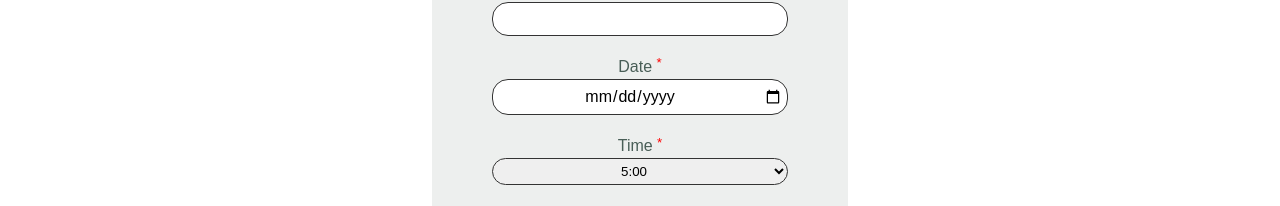
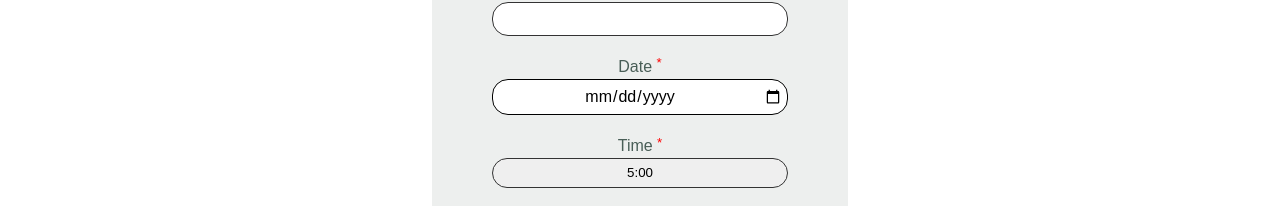
Before and after one commit to mshortcodes/meta-capstone, a React (Create React App) app: page /reservations in a window 1280 px wide. Shown: the part 586-792 px from the top of the page. Built offline with nearby package versions, Linux system fonts and the light colour scheme.

Commit message:
Add styles

```diff
--- a/src/styles/Form.css
+++ b/src/styles/Form.css
@@ -49,6 +49,17 @@
 	color: inherit;
 	margin: 0;
 	text-transform: none;
+}
+
+select {
+	-webkit-appearance: none;
+}
+
+input[type='date'] {
+	appearance: none;
+	padding: 0.5em 1em;
+	border: 1px solid #000000;
+	font-size: 1rem;
 }
 
 #outdoorLabel {
```
